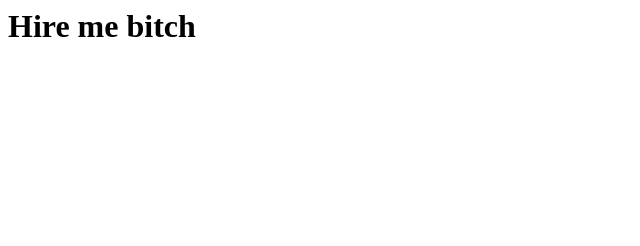
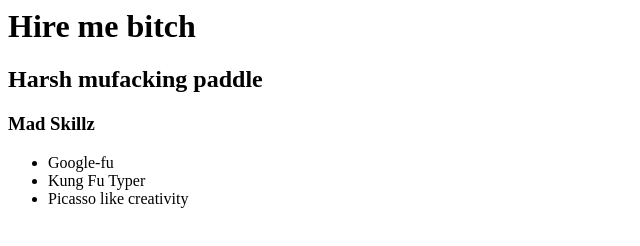
Before and after one commit to harshpaddle/harshpaddle.github.io, a plain HTML site: page index.html in a window 1280 px wide. Shown: the whole page, without its empty margins (0-640 px from the left). Drawn offline with Linux system fonts and the light colour scheme.

Commit message:
added skills

```diff
--- a/index.html
+++ b/index.html
@@ -1 +1,10 @@
 <h1>Hire me bitch</h1>
+
+<h2>Harsh mufacking paddle</h2>
+
+<h3>Mad Skillz</h3>
+<ul>
+  <li>Google-fu</li>
+  <li>Kung Fu Typer</li>
+  <li>Picasso like creativity</li>
+</ul>
```
